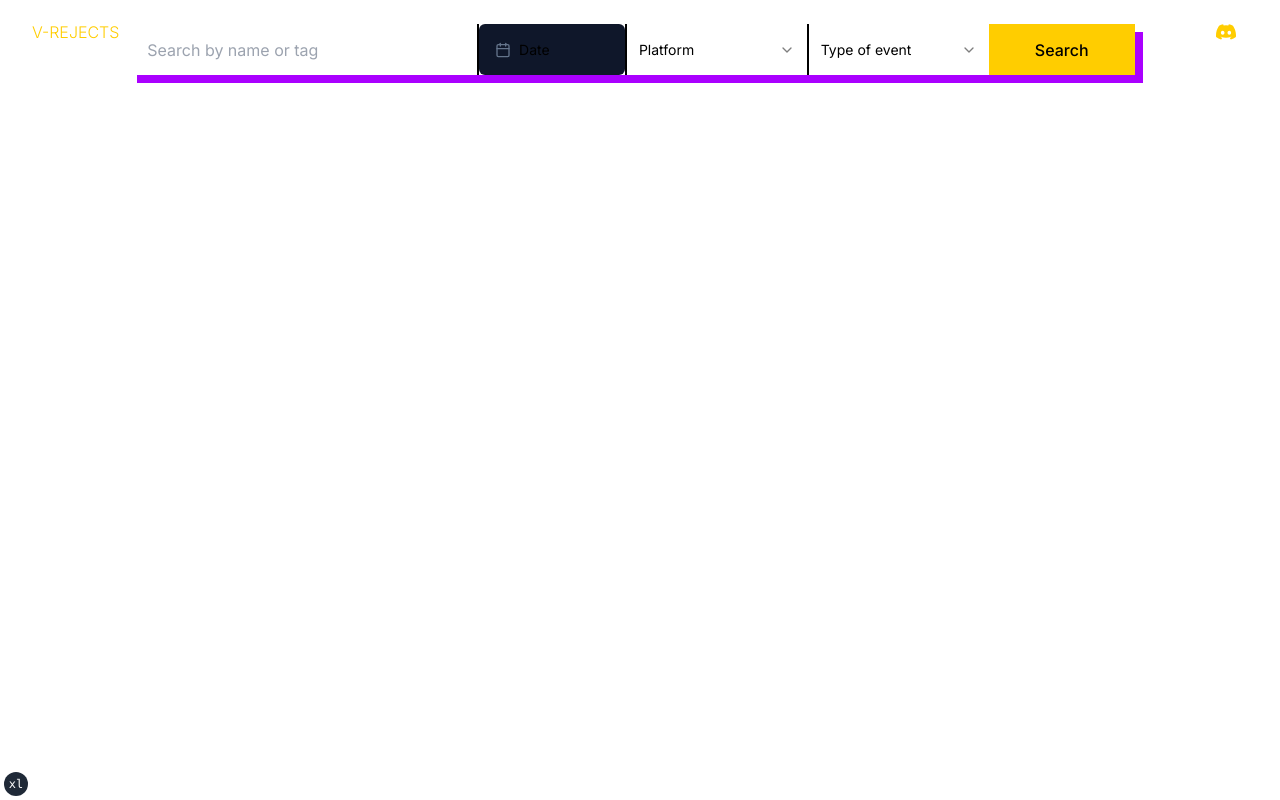
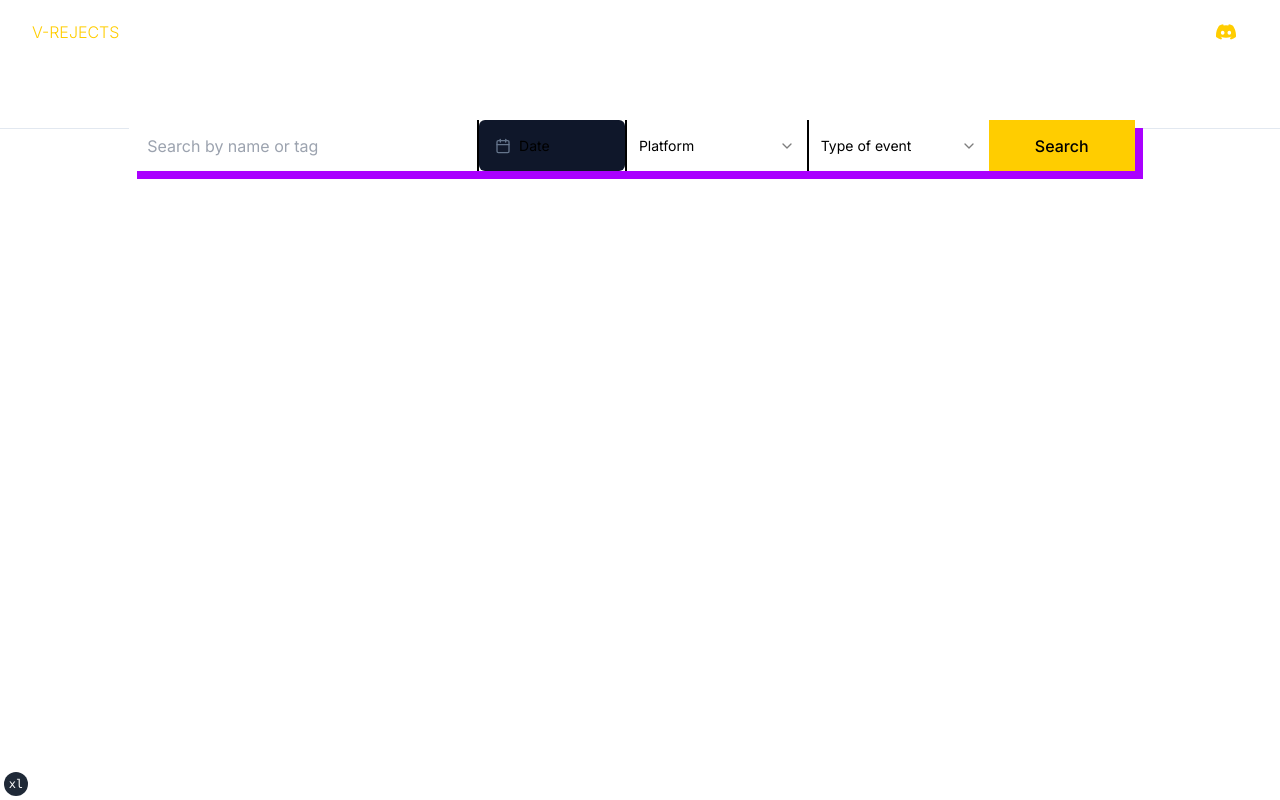
Before and after one commit to mirrordwellers/mirror-dwellers, a Next.js app: page /browse in a window 1280 px wide. Built offline with nearby package versions, Linux system fonts and the light colour scheme.

Commit message:
structure changes

```diff
--- a/app/browse/page.tsx
+++ b/app/browse/page.tsx
@@ -5,9 +5,10 @@ import SearchBar from "@/components/search-bar"
 export default function page() {
   return (
     <div>
-      <div className="flex justify-center pt-8">
+      <div className="flex justify-center mt-32">
         <SearchBar />
       </div>
+      <hr />
     </div>
   )
 }
--- a/components/site-hero.tsx
+++ b/components/site-hero.tsx
@@ -31,7 +31,7 @@ export default function SiteHero() {
           </h3>
         </div>
         <div className="this_align_right pr-[40px] absolute -bottom-96 right-0 ">
-          <Link href="/browse" prefetch >
+          <Link href="/browse">
             <div className="flex-col  w-[260px] h-[102px] bg-[#FFCD00] justify-center text-center">
               <div className="pt-6 pl-12 text-justify">
                 <p className="text-black font-[400] text-[14px]">
```
Also changed, not shown: app/page.tsx (line endings or trailing spaces).
